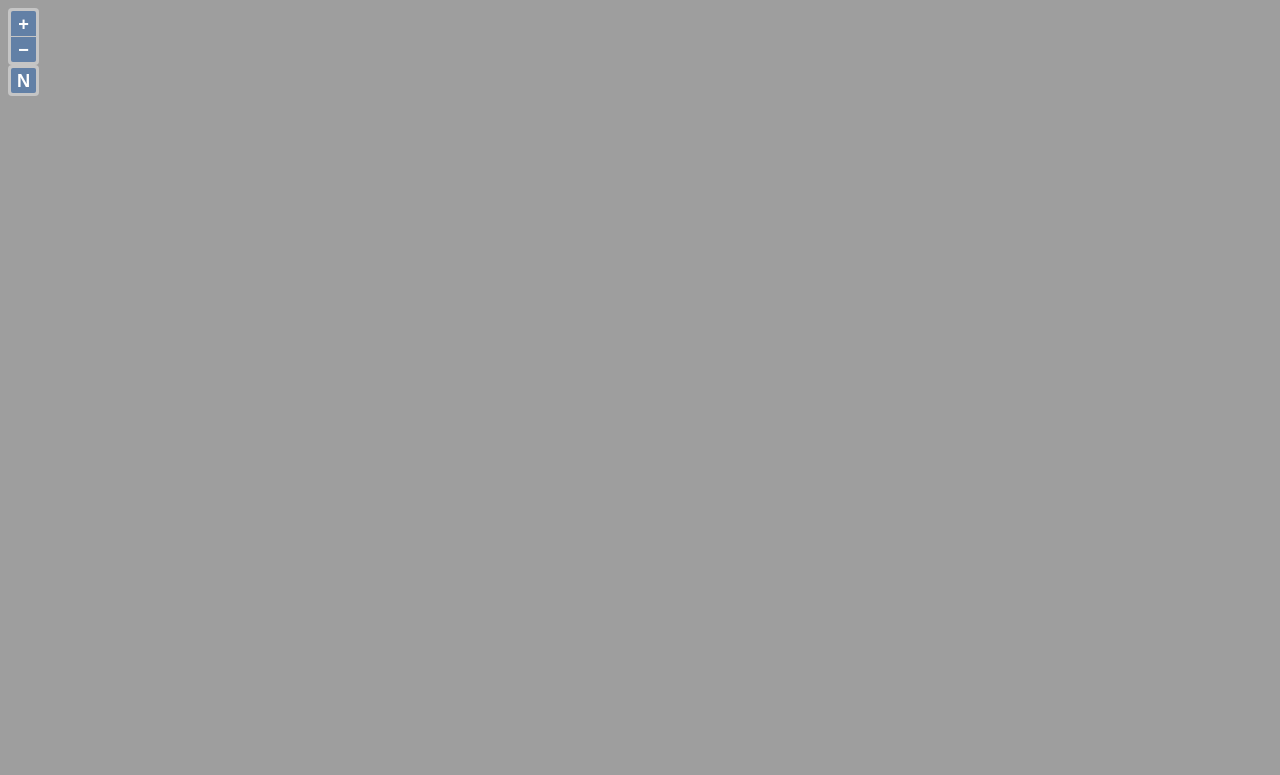
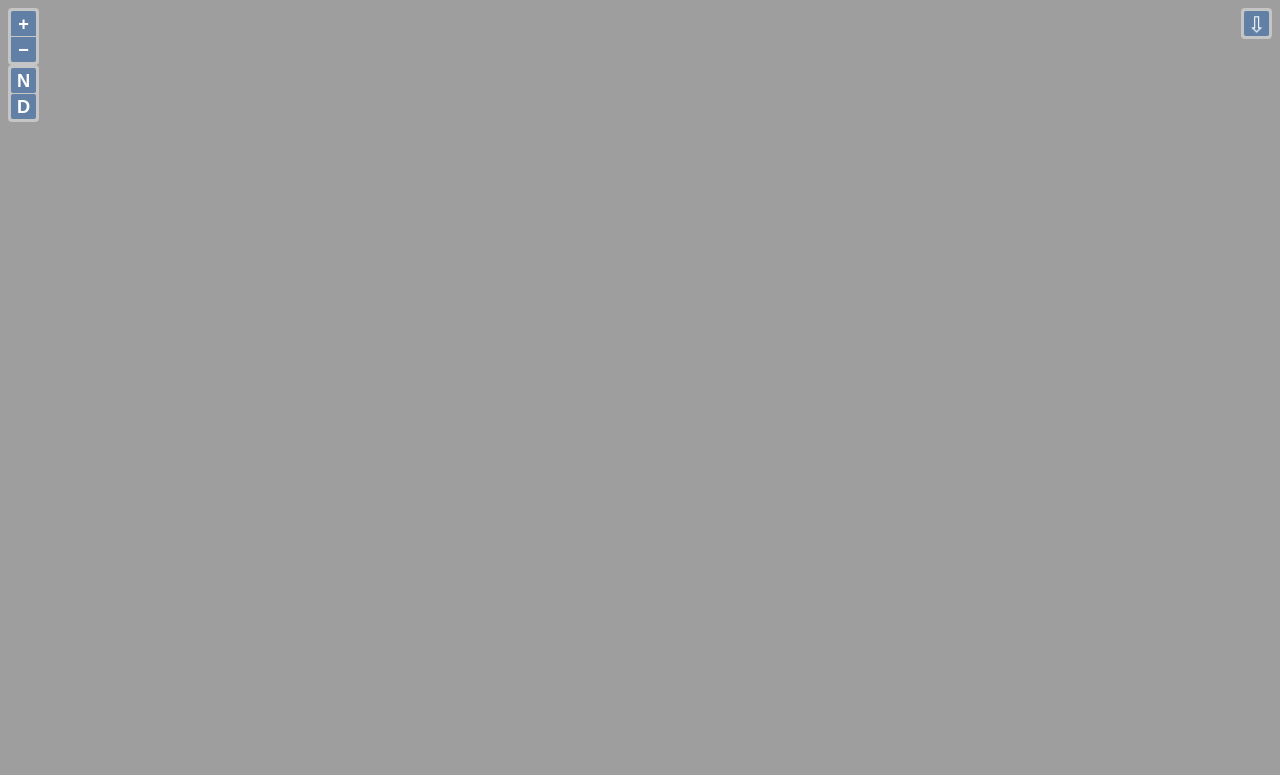
Before and after one commit to ndsmyter/map-blaarmeersen, a plain HTML site: page index.html in a window 1280 px wide. Shown: the top 775 px of the page. Drawn offline with Linux system fonts and the light colour scheme.

Commit message:
Controls to rotate the view

```diff
--- a/index.html
+++ b/index.html
@@ -22,38 +22,45 @@
      * @extends {ol.control.Control}
      * @param {Object=} opt_options Control options.
      */
-    app.RotateNorthControl = function (opt_options) {
+    app.RotateControl = function (opt_options) {
         var options = opt_options || {};
         var button = document.createElement('button');
-        button.innerHTML = 'N';
+        button.innerHTML = opt_options.letter || 'N';
+        button.title = opt_options.title;
 
-        var this_ = this;
-        var handleRotateNorth = function () {
-            this_.getMap().getView().setRotation(0);
+        var scope = this;
+        var handleRotate = function () {
+            scope.getMap().getView().setRotation(opt_options.rotation || 0);
         };
-        console.log("North");
 
-        button.addEventListener('click', handleRotateNorth, false);
-        button.addEventListener('touchstart', handleRotateNorth, false);
+        button.addEventListener('click', handleRotate, false);
+        button.addEventListener('touchstart', handleRotate, false);
 
-        var element = document.createElement('div');
-        element.className = 'rotate-north ol-unselectable ol-control';
-        element.appendChild(button);
+        if (!app.element) {
+            app.element = document.createElement('div');
+            app.element.className = 'rotate-north ol-unselectable ol-control';
+        }
+        app.element.appendChild(button);
 
         ol.control.Control.call(this, {
-            element: element,
+            element: app.element,
             target: options.target
         });
+    };
 
-    };
-    ol.inherits(app.RotateNorthControl, ol.control.Control);
+    ol.inherits(app.RotateControl, ol.control.Control);
     var map = new ol.Map({
         controls: ol.control.defaults({
             attributionOptions: /** @type {olx.control.AttributionOptions} */ ({
                 collapsible: false
             })
         }).extend([
-            new app.RotateNorthControl()
+            new app.RotateControl({rotation: 0, letter: 'N', title: 'Draai de map met het noorden bovenaan'}),
+            new app.RotateControl({
+                rotation: Math.PI,
+                letter: 'D',
+                title: 'Draai de map naar het standpunt van de duikers'
+            })
         ]),
         target: 'map',
         layers: [
@@ -62,8 +69,9 @@
             })
         ],
         view: new ol.View({
-            center: ol.proj.transform([3.682798, 51.043670], 'EPSG:4326', 'EPSG:3857'),
-            zoom: 17
+            center: ol.proj.transform([3.683045, 51.043886], 'EPSG:4326', 'EPSG:3857'),
+            rotation: Math.PI,
+            zoom: 18
         })
     });
 </script>
```
